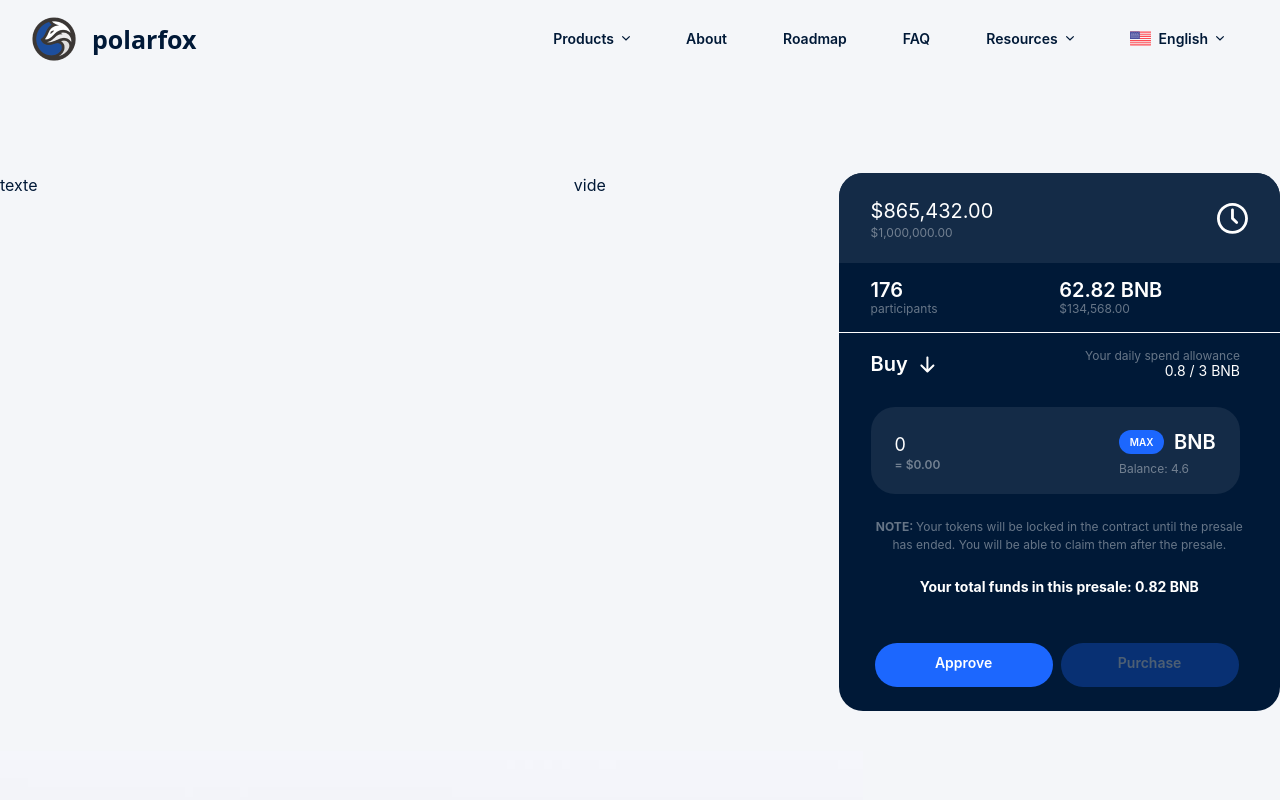
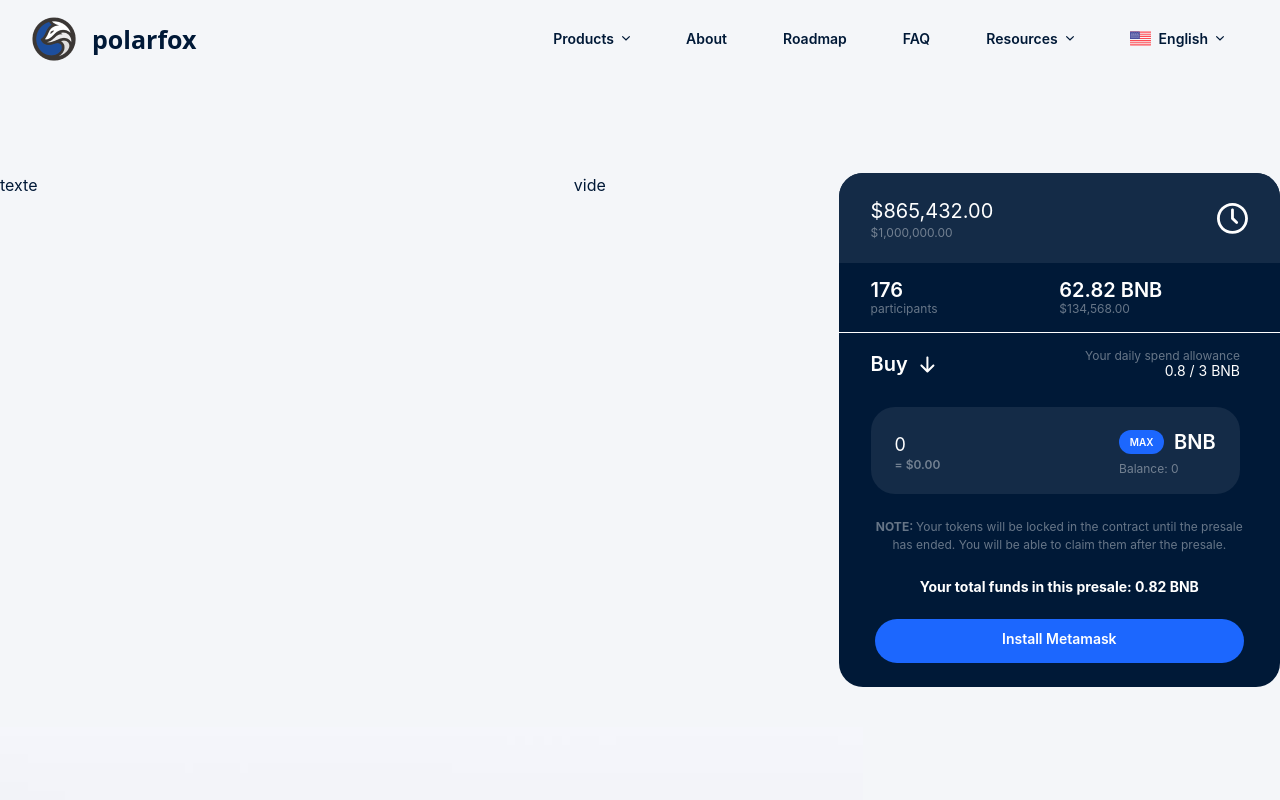
Before and after one commit to Polarfox-DEX/polarfox-web, a Next.js app: page /private-sale in a window 1280 px wide. Shown: the top 800 px of the page. Built offline with nearby package versions, Linux system fonts and the light colour scheme.

Commit message:
Add web3 connexion

```diff
--- /dev/null
+++ b/components/hooks/useWallet.ts
@@ -0,0 +1,92 @@
+import { useEffect, useState } from "react";
+import Web3 from "web3"
+
+export enum ChainId{
+    BSC_MAINNET = 56,
+    BSC_TESTNET = 97
+}
+
+export interface Wallet {
+    hasWallet: boolean
+    errorMessage: string
+    web3: Web3 | null | undefined
+    userBalance: number
+    connected: boolean
+    chainId: ChainId | null
+    accounts: string[]
+    requestConnection: () => void
+}
+
+export default function useWallet(choosenChainId: ChainId): Wallet{
+
+    const[errorMessage,setErrorMessage] = useState("")
+
+    const[hasWallet,setHasWallet] = useState(false)
+    const[web3,setWeb3] = useState<Web3>()
+
+    const[accounts,setAccounts] = useState<string[]>([])
+    const[userBalance, setUserBalance] = useState(0.0)
+
+    const[connected,setConnected] = useState(false)
+    const[chainId,setChainId] = useState(0)
+
+    useEffect(() => {
+        //verify if metamask is present
+        if(window.ethereum){
+            setHasWallet(true)
+        }else{
+            setErrorMessage("Metamask is not present on your web browser. Please downlaod it and refresh the page.")
+        }
+    })
+
+    async function requestConnection(){
+
+        if(hasWallet){
+
+            var web3 = new Web3(window.ethereum)
+
+            setWeb3(web3)
+
+            //Verify user is connected to right network
+            await window.ethereum.request({ method: 'eth_chainId' })
+                .then(async (chainId: any) => {
+
+                    if(web3.utils.hexToNumber(chainId) == choosenChainId){
+
+                        await window.ethereum.request({ method: 'eth_requestAccounts' })
+                            .then(async (accounts: string[]) => {
+
+                                setAccounts(accounts)
+                                setConnected(true)
+                                await window.ethereum.request({method: 'eth_getBalance', params:[accounts[0]]})
+                                    .then((balance: any) => setUserBalance(parseFloat(web3.utils.fromWei(balance))))
+                                    .catch(console.log)
+
+                            }).catch(console.log)
+
+                    }else{
+                        setErrorMessage("Your are connected to the wrong network. Please change.")
+                    }
+                }).catch(console.log)
+        }
+
+    }
+
+    function addListeners(){
+
+        //Listener on chain
+
+    }
+
+    return{
+        hasWallet,
+        errorMessage,
+        web3,
+        accounts,
+        userBalance,
+        requestConnection,
+        chainId,
+        connected
+    }
+
+}
--- a/components/presale/PresaleInterface.tsx
+++ b/components/presale/PresaleInterface.tsx
@@ -55,6 +55,7 @@ export function PresaleInterface({ className }: SectionProps) {
             </div>
           </div>
         </div>
+
         <div className="mt-5.5 pt-2 px-8">
           <div
             className="flex mt-8 justify-between"
--- a/components/private-sale/PrivateSaleInterface.tsx
+++ b/components/private-sale/PrivateSaleInterface.tsx
@@ -3,6 +3,7 @@ import React, { ReactNode, useState } from "react";
 import { calcRem } from "../../utils/styles";
 import Clock from "../svg/Clock";
 import { DownArrow } from "../svg/DownArrow";
+import useWallet, { ChainId } from "../hooks/useWallet";
 
 interface PrivateSaleInterfaceProps{
     className?: string;
@@ -11,17 +12,22 @@ interface PrivateSaleInterfaceProps{
 
 export default function PrivateSaleInterface({className, style}: PrivateSaleInterfaceProps){
 
+    //régler pb de l'input
+    //ajouter logique du champs adresse reciepient
+
     const SYMBOL: string = "BNB"
     const DAILY_ALLOWANCE: number = 3
     const TOTAL_TO_BUY: number = 1000000
 
+    const[errorMessage,setErrorMessage] = useState("")
+
+    const{hasWallet,userBalance,connected,requestConnection} = useWallet(ChainId.BSC_TESTNET)
+
     const[dailySpend,setDailySpend] = useState(0.8)
-    const[userBalance,setUserBalance] = useState(4.6)
     const[userBnbAllowance,setUserBnbAllowance] = useState(0.0)
     const[userUsdAllowance,setUsdAllowance] = useState(0.0)
 
     const[approved,setApproved] = useState(false)
-    const[connected,setConnected] = useState(false)
 
     const[soldLeft,setSoldLeft] = useState(865432)
     const[participants,setParticipants] = useState(176)
@@ -29,6 +35,25 @@ export default function PrivateSaleInterface({className, style}: PrivateSaleInte
 
     var userAllowanceChange = (event: React.FormEvent<HTMLInputElement>) => {
         setUserBnbAllowance(parseFloat(event.currentTarget.value.replace(",",".")))
+    }
+
+    var setMaxUserAllowance = () => {
+        if(connected){
+          setUserBnbAllowance(userBalance)
+        }
+    }
+
+    var connectWallet = () => {
+      requestConnection()
+    }
+
+    var approveContract = () => {
+      alert('Contract approved')
+      setApproved(true)
+    }
+
+    var purshase = () => {
+      setErrorMessage("This is an error message")
     }
 
     return(
@@ -57,7 +82,6 @@ export default function PrivateSaleInterface({className, style}: PrivateSaleInte
                     <SideText>{new Intl.NumberFormat('en-US', { style: 'currency', currency: 'USD' }).format(TOTAL_TO_BUY-soldLeft)}</SideText>
                 </div>
             </div>
-
             <div
                 className="px-8"
                 style={{
@@ -84,7 +108,7 @@ export default function PrivateSaleInterface({className, style}: PrivateSaleInte
                     </div>
                 </div>
                 <div
-                    className="mt-7 bg-blue-gray rounded-3xl flex justify-between"
+                    className={classNames({ "border-2 border-red-error" : errorMessage !== "" },"mt-7 bg-blue-gray rounded-3xl flex justify-between")}
                     style={{
                     width: calcRem(369),
                     height: calcRem(87)
@@ -107,7 +131,7 @@ export default function PrivateSaleInterface({className, style}: PrivateSaleInte
                     <div className="mr-6">
                         <div className="flex justify-between">
                             <div
-                            className="bg-blue-light rounded-3xl font-semibold text-center"
+                            className="bg-blue-light rounded-3xl font-semibold text-center hover:cursor-pointer"
                             style={{
                                 width: calcRem(45),
                                 height: calcRem(24),
@@ -116,13 +140,19 @@ export default function PrivateSaleInterface({className, style}: PrivateSaleInte
                                 fontSize: calcRem(10),
                                 marginRight: calcRem(10)
                             }}
+                            onClick={() => setMaxUserAllowance()}
                             >
                             MAX
                             </div>
                             <MainText className="mt-6">{SYMBOL}</MainText>
                         </div>
-                        <SideText className="mt-2">Balance: {userBalance}</SideText>
+                        <SideText className="mt-2">
+                          Balance: {userBalance.toString().length > 7 ? userBalance.toString().substring(0,6) + "...": userBalance}
+                        </SideText>
                     </div>
+                </div>
+                <div className="text-red-error mt-2" style={{ fontSize: calcRem(12) }}>
+                  { errorMessage != "" && "Alert: " + errorMessage }
                 </div>
                 <div
                     className="mt-6 opacity-40 text-center"
@@ -138,15 +168,49 @@ export default function PrivateSaleInterface({className, style}: PrivateSaleInte
                 >
                     Your total funds in this presale: 0.82 {SYMBOL}
                 </div>
-                <div className="mt-6 mb-6 flex">
-                    <ActionButton isActive>Approve</ActionButton>
-                    <ActionButton>Purchase</ActionButton>
+                <div className="mb-6 flex">
+                    { connected && <IsConnected/>}
+                    { !connected && <ConnectButton hasWallet={hasWallet}/> }
                 </div>
             </div>
         </div>
     )
 
+    function IsConnected(){
+      return(
+        <div className="flex">
+          <ActionButton name="Approve" disabled={approved} click={approveContract}/>
+          <ActionButton name="Purchase" disabled={!approved} click={purshase}/>
+        </div>
+      )
+    }
+
+    interface ConnectButton{
+      hasWallet: boolean
+    }
+
+    function ConnectButton({hasWallet}: ConnectButton){
+      return(
+        <div
+            className={classNames(
+              'bg-blue-light w-full rounded-3xl mx-1 pt-3 font-semibold text-center hover:cursor-pointer'
+            )}
+            style={{
+              height: calcRem(44),
+              marginTop: calcRem(23),
+              fontSize: calcRem(14),
+              lineHeight: calcRem(16)
+            }}
+            onClick={() => connectWallet()}
+          >
+           {hasWallet ? 'Connect your wallet' : 'Install Metamask'}
+          </div>
+      )
+    }
+
 }
+
+
 
 interface MainTextProps {
     className?: string
@@ -187,18 +251,16 @@ function MainText({ className, children }: MainTextProps) {
   }
 
   interface ActionButtonProps {
-    isActive?: boolean
-    children: ReactNode
+    name: string,
+    disabled: boolean,
+    click: () => void
   }
 
-  function ActionButton({ isActive, children }: ActionButtonProps) {
+  function ActionButton({ name, disabled, click }: ActionButtonProps) {
     return (
-      <div
-        className={classNames(
-          'bg-blue-light rounded-3xl mx-1 pt-3 font-semibold text-center',
-          {
-            'opacity-30': !isActive
-          }
+      <input
+        className={classNames("rounded-3xl mx-1 font-semibold text-center",
+          disabled ? "bg-black hover:cursor-not-allowed" : 'bg-blue-light hover:cursor-pointer'
         )}
         style={{
           width: calcRem(178),
@@ -207,8 +269,10 @@ function MainText({ className, children }: MainTextProps) {
           fontSize: calcRem(14),
           lineHeight: calcRem(16)
         }}
-      >
-        {children}
-      </div>
+        disabled={disabled}
+        type="button"
+        value={name}
+        onClick={() => click()}
+      />
     )
   }
--- a/package.json
+++ b/package.json
@@ -16,7 +16,8 @@
     "next": "11.0.1",
     "next-optimized-images": "^2.6.2",
     "react": "17.0.2",
-    "react-dom": "17.0.2"
+    "react-dom": "17.0.2",
+    "web3": "^1.5.2"
   },
   "devDependencies": {
     "@types/react": "17.0.13",
--- a/tailwind.config.js
+++ b/tailwind.config.js
@@ -36,7 +36,10 @@ module.exports = {
         dark: '#F4F6F9',
         DEFAULT: '#4D6481'
       },
-      white: colors.white
+      white: colors.white,
+      red: {
+        error: "#F53939"
+      }
     },
     backgroundPosition: {
       center: 'center',
```
Also changed, not shown: 1 other file (tests, documents, lock files or other folders).
